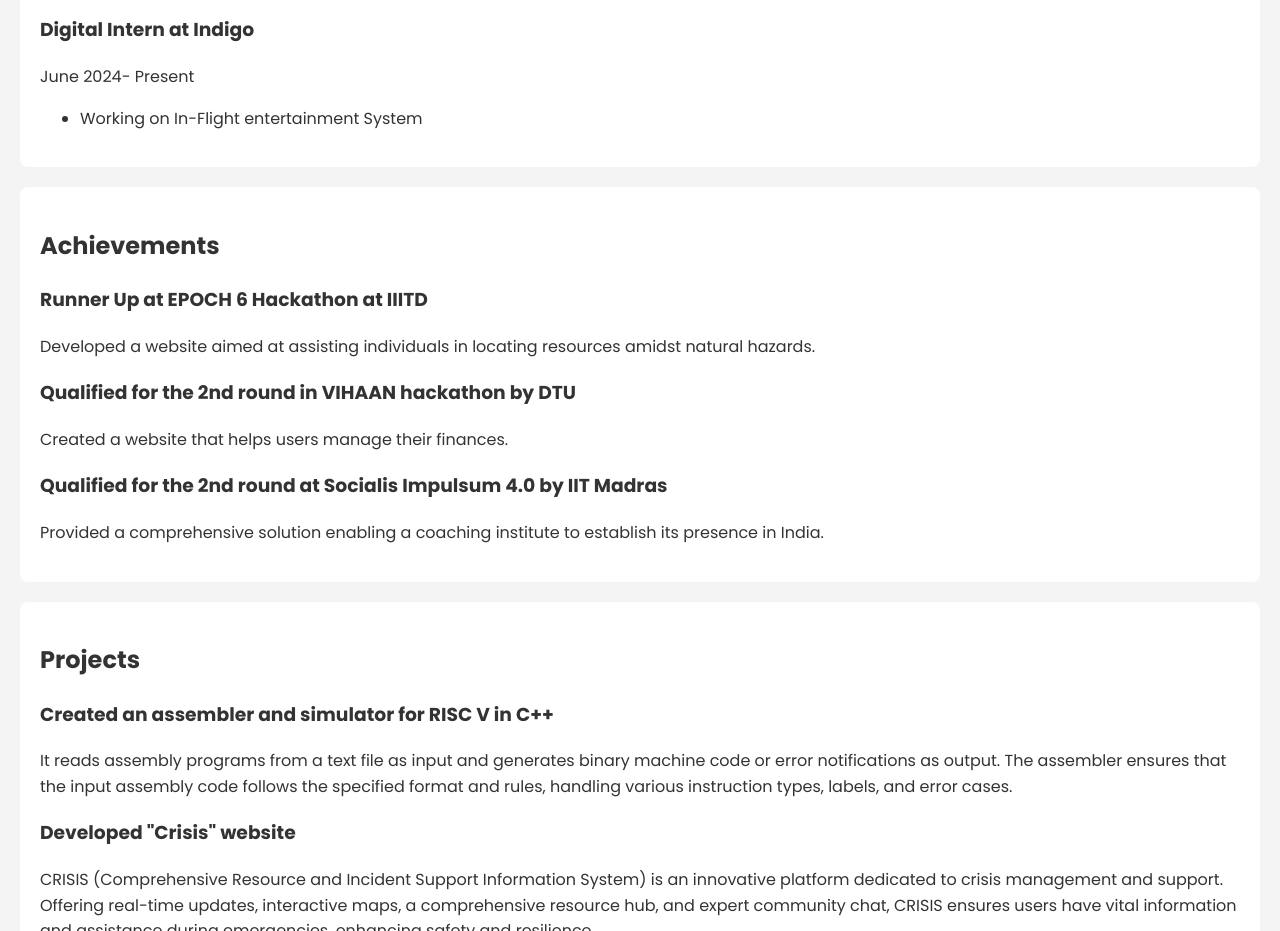
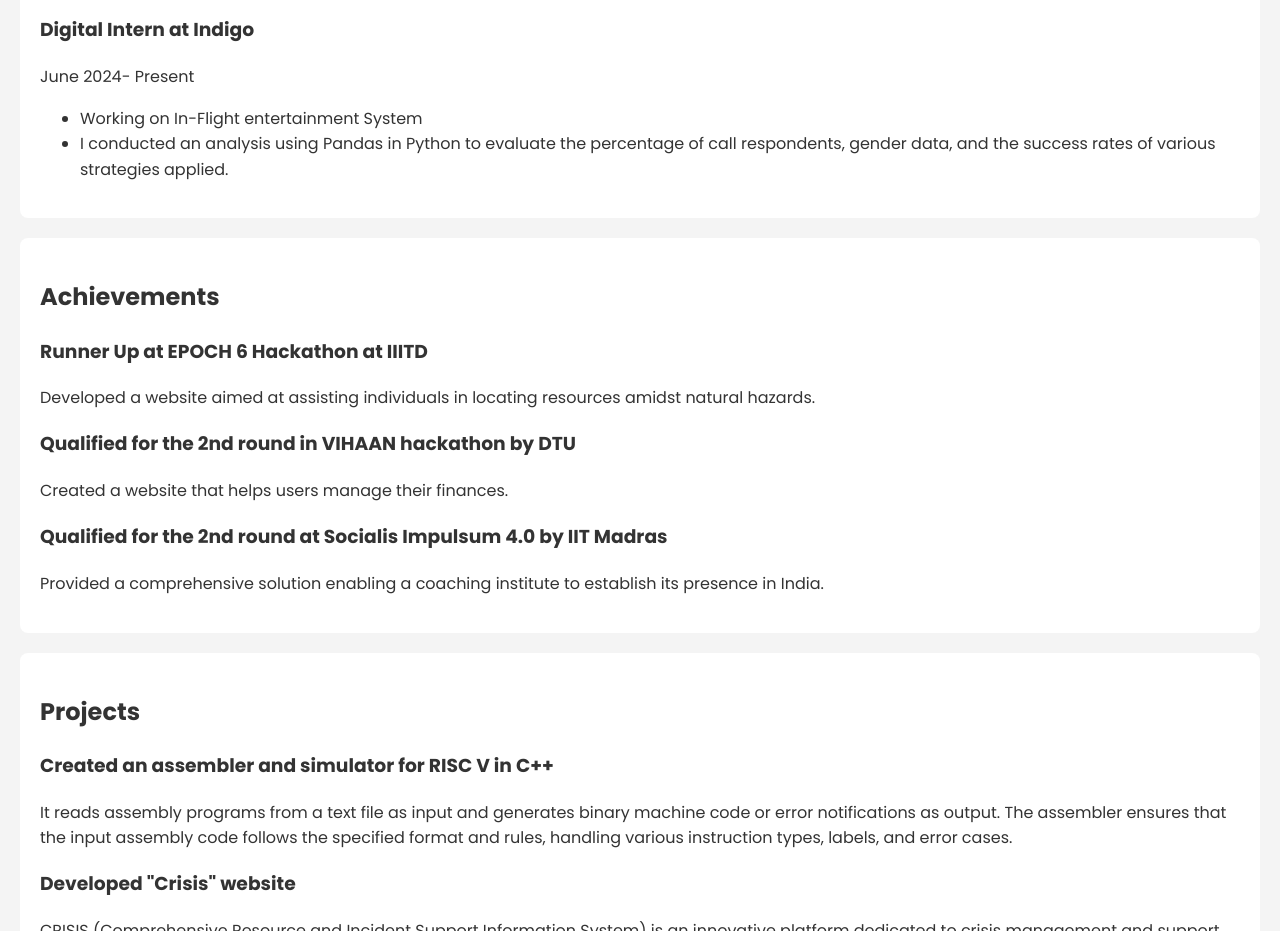
Before and after one commit to anshvarma16/portfolio, a plain HTML site: page index.html in a window 1280 px wide. Shown: the part 1045-1976 px from the top of the page. Drawn offline with Linux system fonts and the light colour scheme.

Commit message:
Update index.html

```diff
--- a/index.html
+++ b/index.html
@@ -82,6 +82,7 @@
             <p>June 2024- Present</p>
             <ul>
                 <li>Working on In-Flight entertainment System</li>
+                <li>I conducted an analysis using Pandas in Python to evaluate the percentage of call respondents, gender data, and the success rates of various strategies applied.</li>
             </ul>
         </article>
     </section>
```
